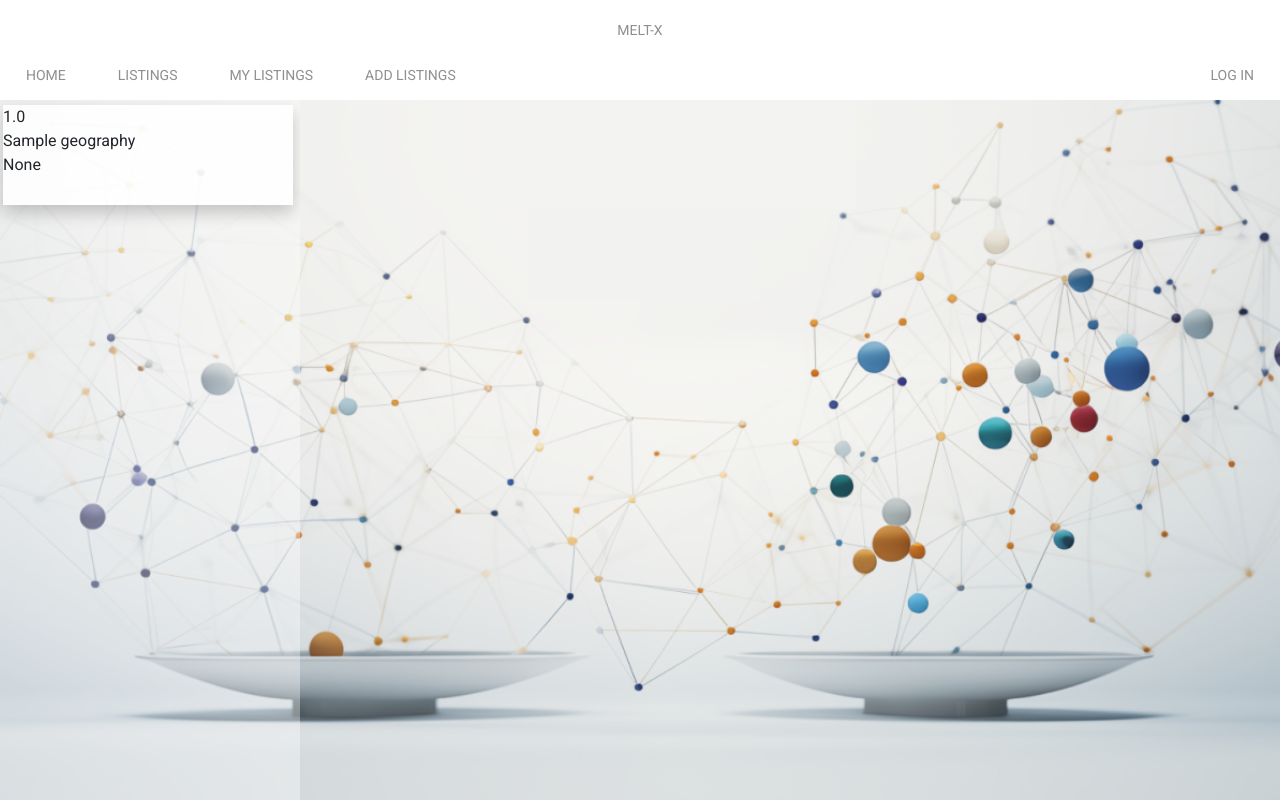
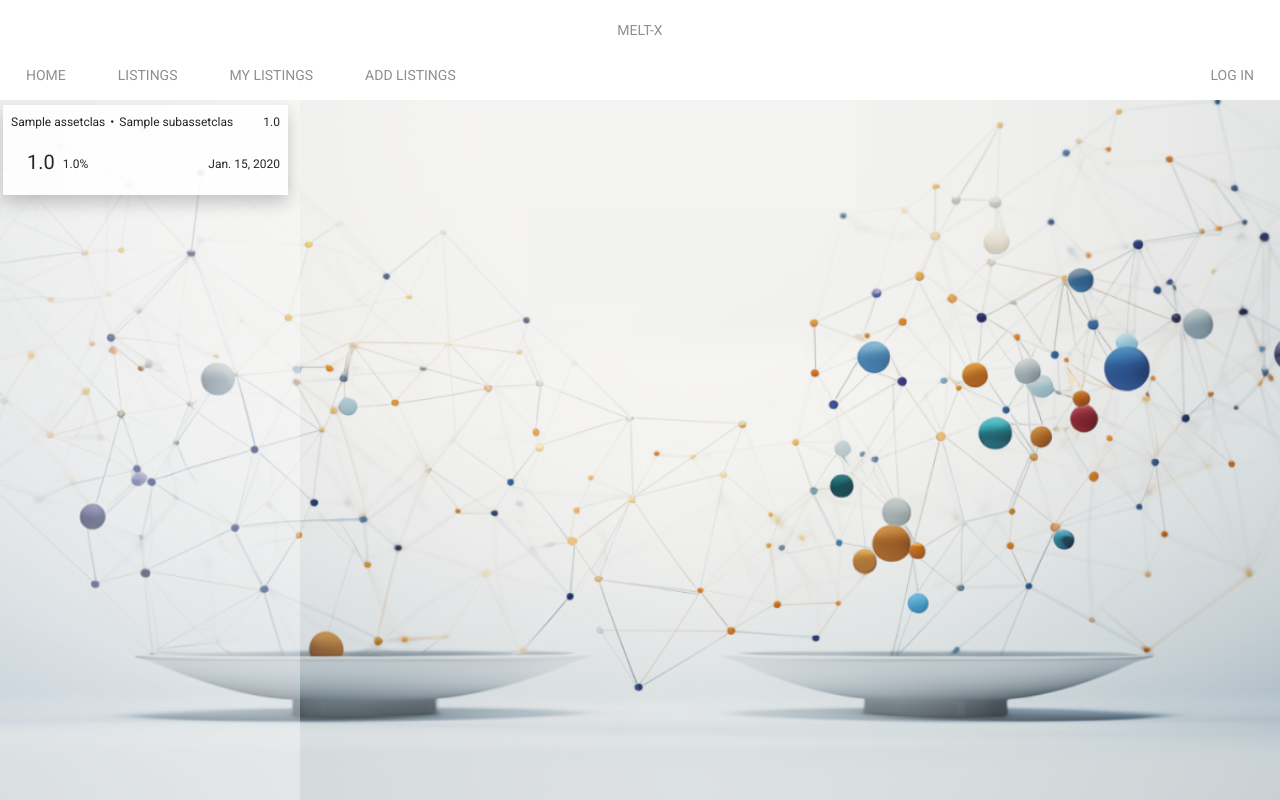
Before and after one commit to finno41/MeltEx-project, a Django app: page /listings/1 in a window 1280 px wide. Run offline with Django 4.2, Linux system fonts and the light colour scheme; tables that the repository leaves empty hold one stand-in row (values such as "Sample post"); some libraries are stand-ins or nearby versions.

Commit message:
listing cards finessed

```diff
--- a/meltexapp/static/meltexapp/listing-list.css
+++ b/meltexapp/static/meltexapp/listing-list.css
@@ -3,14 +3,31 @@
   width: 300px;
   height: calc(100vh - 100px);
   overflow: scroll;
-  padding-right: 10px;
+  /* -ms-overflow-style: none;
+  scrollbar-width: none; */
+  padding-right: 15px;
   margin-right: 12px;
 }
 
 .menu-listing-card {
   background-color: #ffffffde;
-  min-height: 100px;
+  min-height: 90px;
   width: 100%;
   margin: 5px 3px;
   box-shadow: 0px 8px 16px 0px rgba(0, 0, 0, 0.2);
+  padding-bottom: 10px;
 }
+
+.menu-listing-small-text {
+  font-size: 12px;
+}
+
+.menu-listing-large-text {
+  font-size: 20px;
+  margin-bottom: -4px;
+}
+
+/*
+.menu-listing-nav {
+  min-width: 55px;
+} */
--- a/meltexapp/static/meltexapp/main.css
+++ b/meltexapp/static/meltexapp/main.css
@@ -50,7 +50,7 @@ a:hover {
   background-image: url("../images/background.png");
   background-attachment: fixed;
   min-width: 100vw;
-  min-height: calc(100vh - 100px);
+  min-height: 100vh;
 }
 
 .full-page-no-sb {
@@ -206,3 +206,27 @@ input[type="reset"] {
   font-weight: 300;
   font-style: italic;
 }
+
+.flex-space-between {
+  display: flex;
+  justify-content: space-between;
+}
+
+.flex-align-left {
+  display: flex;
+  justify-content: flex-start;
+}
+
+.flex-align-right {
+  display: flex;
+  justify-content: flex-end;
+}
+
+.dot-seperator {
+  margin: 0px 5px;
+}
+
+.flex-align-bottom {
+  display: flex;
+  align-items: flex-end;
+}
--- a/meltexapp/templates/listings/listings.html
+++ b/meltexapp/templates/listings/listings.html
@@ -1,5 +1,6 @@
 {% extends "master.html" %}
 {% block content %}
+<div class="main-background">
   {% include "nav.html" %}
   {% load static %}
   <link rel="stylesheet" href="{% static 'meltexapp/popup.css' %}">
@@ -12,7 +13,6 @@
     <div id="view-listing-content"></div>
   </div>
   <!--  -->
-<div class="main-background">
   <div class="mw-100">
     <!-- <div class="pb-5">
       <a class="btn btn-outline-dark float-end pr-5" data-bs-toggle="collapse" href="#collapseExample" role="button"
--- a/meltexapp/templates/listings/listings_list.html
+++ b/meltexapp/templates/listings/listings_list.html
@@ -1,10 +1,33 @@
 {% load static %}
 <link rel="stylesheet" href="{% static 'meltexapp/listing-list.css' %}">
+<link rel="stylesheet" href="{% static 'meltexapp/main.css' %}">
+<link rel="stylesheet" href="https://cdn.jsdelivr.net/gh/lipis/flag-icons@7.0.0/css/flag-icons.min.css" />
 {% for listing in listings %}
 <div class="menu-listing-card">
-  <div>{{listing.nav}}</div>
-  <div>{{listing.geography}}</div>
-  <div>{{listing.country_code}}</div>
+  <div class="flex-space-between pt-2 mx-2">
+    <div class="flex-align-left">
+      <div class="listing-card-asset-class menu-listing-small-text">{{listing.asset_class_name}}</div>
+      <div class="dot-seperator menu-listing-small-text">•</div>
+      <div class="listing-card-sub-asset-class menu-listing-small-text">{{listing.sub_asset_class_name}}</div>
+    </div>
+    <div class="flex-align-right">
+      <div class="targ_irr menu-listing-small-text">
+        {{listing.targ_irr}}
+      </div>
+    </div>
+  </div>
+  <div class="flex-space-between mt-3 mx-2">
+    <div class="flex-align-left flex-align-bottom">
+      <div class="main-listing-info country-flag tool-tip mx-2"><span class="fi fi-{{ listing.country_code }}"></span>
+      </div>
+      <div class="menu-listing-large-text menu-listing-nav">{{listing.nav}}</div>
+      <div class="menu-listing-small-text mx-2">{{listing.nav_dis_avl}}%</div>
+      <!-- <div>{{listing.geography}}</div> -->
+    </div>
+    <div class="flex-align-right flex-align-bottom">
+      <div class="menu-listing-small-text">{{listing.expr_int_ddline}}</div>
+    </div>
+  </div>
 </div>
 {% endfor %}
 <script src="{% static 'javascript/view-listing.js' %}"></script>
```
Lines whose indentation alone changed are shown as unchanged.
